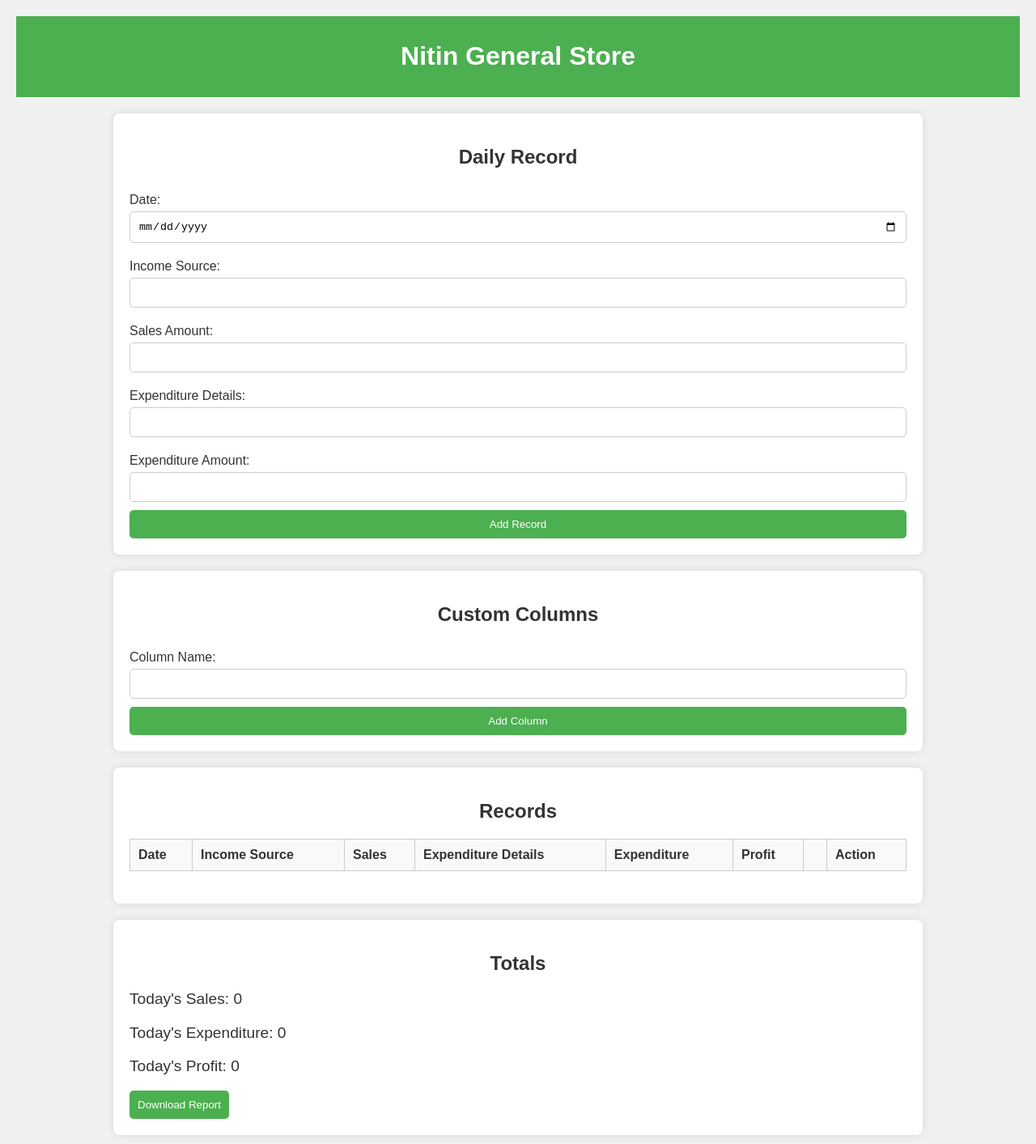
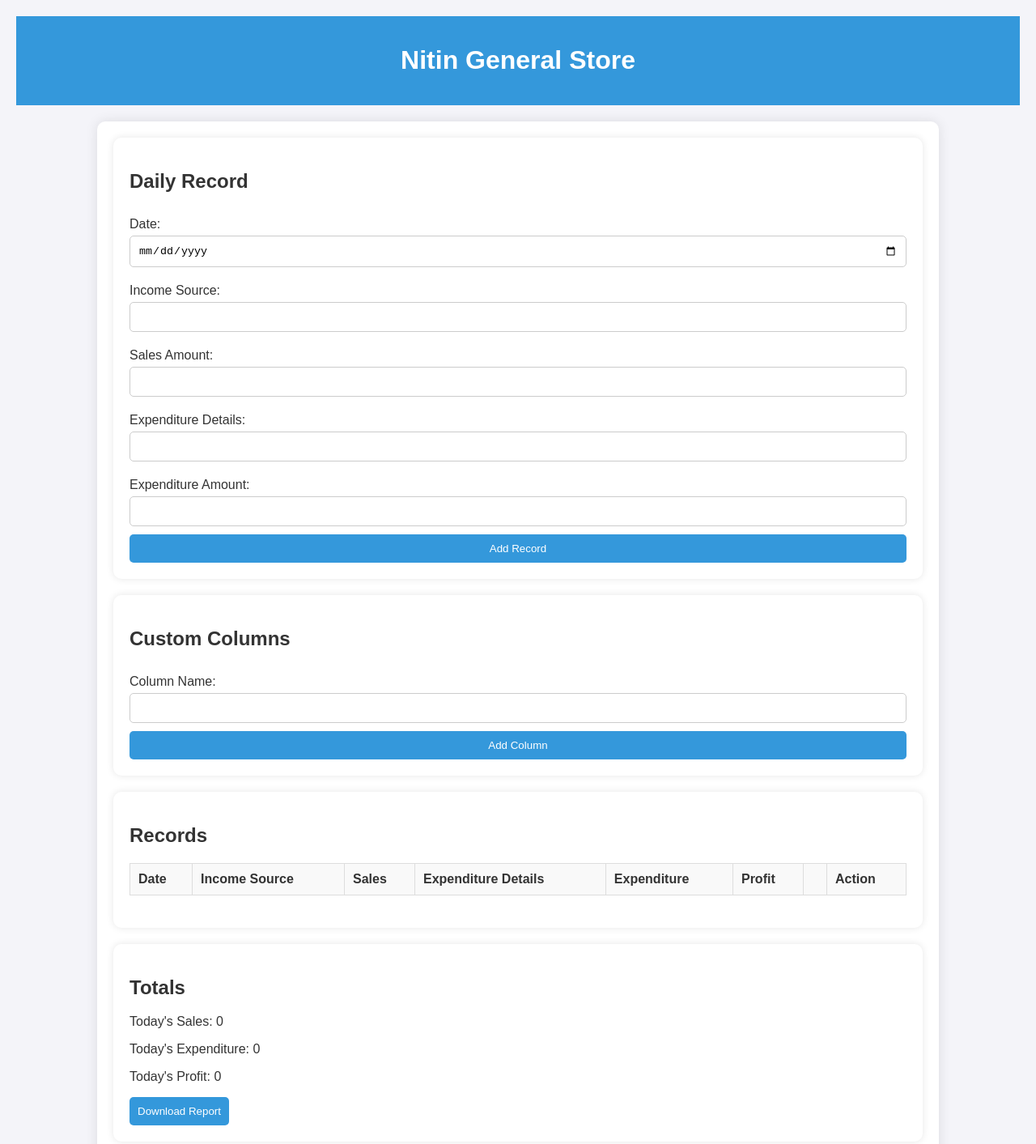
Before and after one commit to AashishDhiman9/Updated, a plain HTML site: page index.html in a window 1280 px wide. Shown: the top 1413 px of the page at 81% size. Drawn offline with nearby package versions, Linux system fonts and the light colour scheme; a script that the page names is missing.

Commit message:
Update styles.css

```diff
--- a/styles.css
+++ b/styles.css
@@ -2,14 +2,14 @@ body {
     font-family: Arial, sans-serif;
     margin: 0;
     padding: 20px;
-    background-color: #f0f0f0;
+    background-color: #f4f4f9;
     color: #333;
 }
 
 header {
-    background-color: #4CAF50;
+    background-color: #3498db;
     color: white;
-    padding: 10px 0;
+    padding: 15px 0;
     text-align: center;
     margin-bottom: 20px;
 }
@@ -17,13 +17,17 @@ header {
 main {
     max-width: 1000px;
     margin: 0 auto;
+    padding: 20px;
+    background: white;
+    border-radius: 10px;
+    box-shadow: 0 0 15px rgba(0, 0, 0, 0.1);
 }
 
 section {
     background: white;
     padding: 20px;
     margin-bottom: 20px;
-    border-radius: 8px;
+    border-radius: 10px;
     box-shadow: 0 0 10px rgba(0, 0, 0, 0.1);
 }
 
@@ -36,7 +40,7 @@ form label {
     margin: 10px 0 5px;
 }
 
-form input, form select {
+form input {
     padding: 10px;
     margin-bottom: 10px;
     border-radius: 5px;
@@ -45,7 +49,7 @@ form input, form select {
 
 button {
     padding: 10px;
-    background-color: #4CAF50;
+    background-color: #3498db;
     color: white;
     border: none;
     border-radius: 5px;
@@ -54,7 +58,7 @@ button {
 }
 
 button:hover {
-    background-color: #45a049;
+    background-color: #2980b9;
 }
 
 table {
@@ -64,7 +68,7 @@ table {
 }
 
 table, th, td {
-    border: 1px solid #ccc;
+    border: 1px solid #ddd;
     padding: 10px;
     text-align: left;
 }
@@ -73,10 +77,6 @@ th {
     background-color: #f9f9f9;
 }
 
-h1, h2 {
-    text-align: center;
+tr:nth-child(even) {
+    background-color: #f2f2f2;
 }
-
-p {
-    font-size: 1.2em;
-}
```
